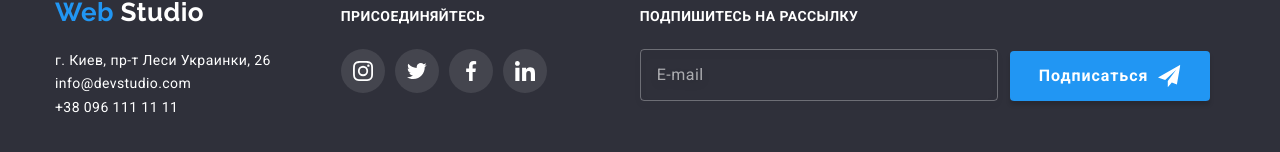
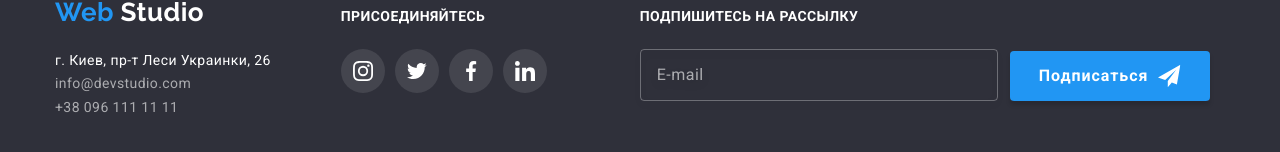
Before and after one commit to sasha87972/goit-markup-hw-07, a plain HTML site: page portfolio.html in a window 1280 px wide. Shown: the part 1679-1831 px from the top of the page. Drawn offline with nearby package versions, Linux system fonts and the light colour scheme.

Commit message:
Update portfolio.html

```diff
--- a/portfolio.html
+++ b/portfolio.html
@@ -316,7 +316,7 @@
               <li>
                 <a
                   href="mailto:info@devstudio.com"
-                  class="contacts__link adress__link_color_transparent"
+                  class="contacts__link contacts__link_color_transparent"
                 >
                   info@devstudio.com
                 </a>
@@ -324,7 +324,7 @@
               <li>
                 <a
                   href="tel:+380961111111"
-                  class="contacts__link adress__link_color_transparent"
+                  class="contacts__link contacts__link_color_transparent"
                 >
                   +38 096 111 11 11
                 </a>
```
